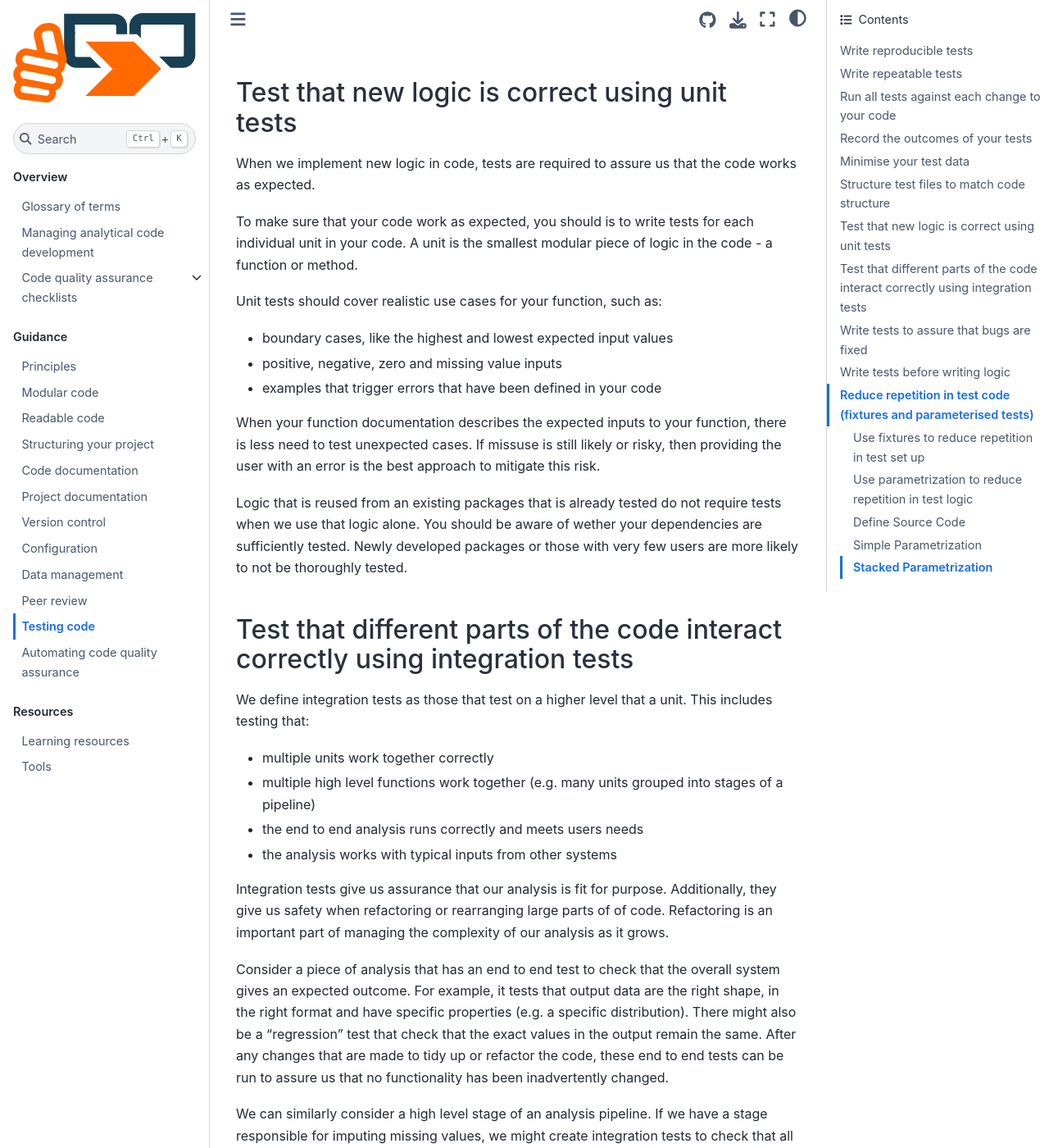
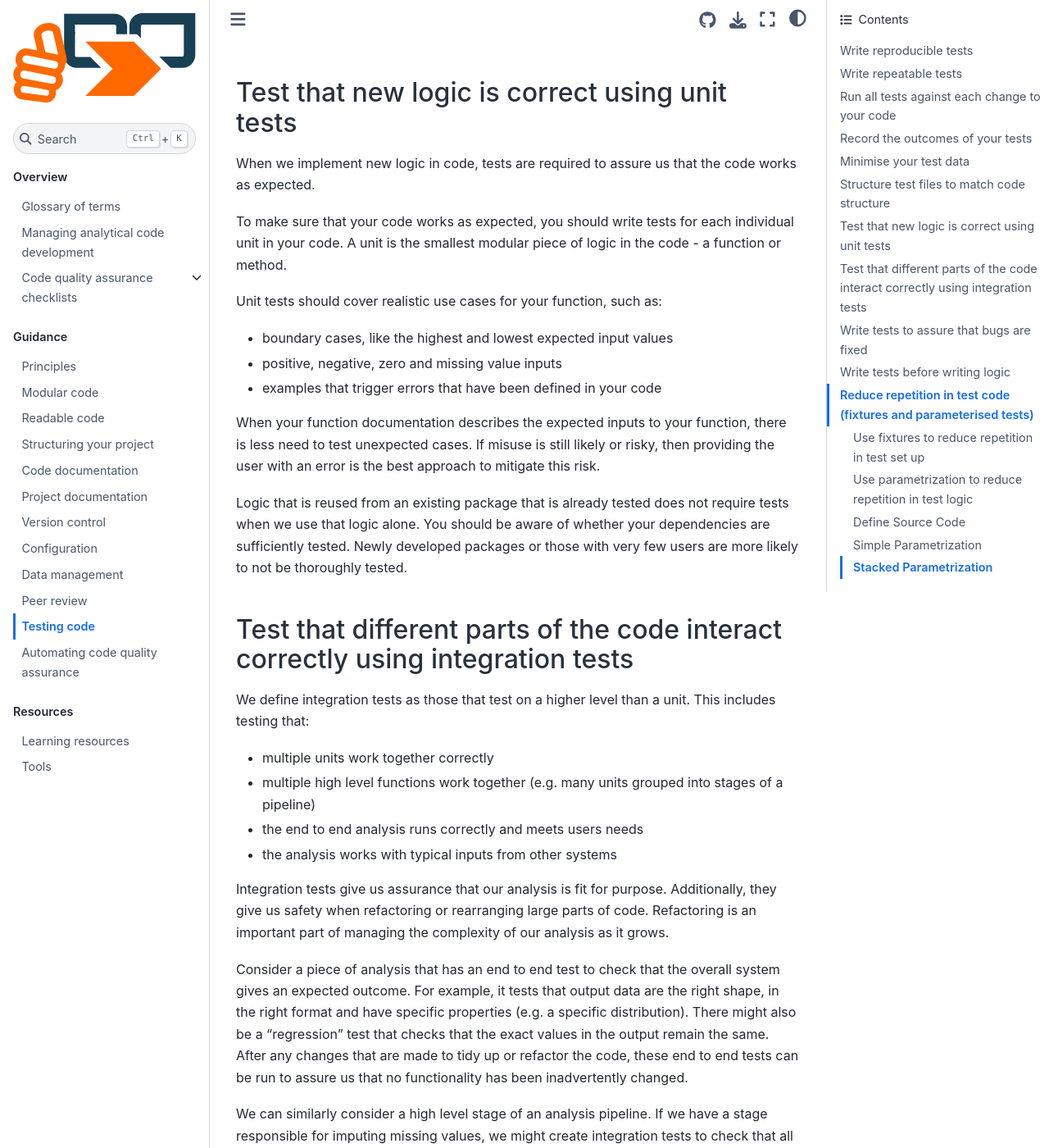
Before and after one commit to best-practice-and-impact/qa-of-code-guidance, a Jupyter Book: the page built from book/testing_code.md, in a window 1280 px wide and 1400 px high, scrolled down 6465 px. Shown: the whole window at 82% size. Built offline with Jupyter Book 1.0.4 settings and Sphinx 7.4.7 and the Sphinx Book theme 1.1.4, drawn with Linux system fonts in a browser that asks for light colours; some of the changed text lies outside the part shown.

Commit message:
fix: Minor typos & grammar

````diff
--- a/book/testing_code.md
+++ b/book/testing_code.md
@@ -43,7 +43,7 @@ Code changes over time, so we need to be able to repeat these checks against the
 Additionally, other analysts should be able to carry out the same checks and get the same results.
 
 Representing our tests as code allows us to consistently repeat the same steps.
-This lets us or another analyst to carry out the same verification again to get the same results.
+This lets us or another analyst carry out the same verification again to get the same results.
 When you have carried out a test manually, you should ensure that you add a code test to reproduce this.
 
 Code that we write for testing should also follow the good practices described earlier on in this book, in particular [](readable_code).
@@ -234,7 +234,7 @@ project/
 
 The Python example above has one file containing unit tests for each module (group of related functions and classes).
 When using this structure you may want to also group multiple test functions into test classes.
-Having one test class per function/class that you are testing will make it clear that the group of tests relates to a that function or class in your source code.
+Having one test class per function/class that you are testing will make it clear that the group of tests relates to that function or class in your source code.
 
 ```{code-block} python
 # An example for tests/unit/test_math.py
@@ -274,7 +274,7 @@ but you should ensure that good modular code practices are followed to separate
 
 When we implement new logic in code, tests are required to assure us that the code works as expected.
 
-To make sure that your code work as expected, you should is to write tests for each individual unit in your code.
+To make sure that your code works as expected, you should write tests for each individual unit in your code.
 A unit is the smallest modular piece of logic in the code - a function or method.
 
 Unit tests should cover realistic use cases for your function, such as:
@@ -283,27 +283,27 @@ Unit tests should cover realistic use cases for your function, such as:
 * examples that trigger errors that have been defined in your code
 
 When your function documentation describes the expected inputs to your function, there is less need to test unexpected cases.
-If missuse is still likely or risky, then providing the user with an error is the best approach to mitigate this risk.
+If misuse is still likely or risky, then providing the user with an error is the best approach to mitigate this risk.
 
-Logic that is reused from an existing packages that is already tested do not require tests when we use that logic alone.
-You should be aware of wether your dependencies are sufficiently tested.
+Logic that is reused from an existing package that is already tested does not require tests when we use that logic alone.
+You should be aware of whether your dependencies are sufficiently tested.
 Newly developed packages or those with very few users are more likely to not be thoroughly tested.
 
 ## Test that different parts of the code interact correctly using integration tests
 
-We define integration tests as those that test on a higher level that a unit. This includes testing that:
+We define integration tests as those that test on a higher level than a unit. This includes testing that:
 * multiple units work together correctly
 * multiple high level functions work together (e.g. many units grouped into stages of a pipeline)
 * the end to end analysis runs correctly and meets users needs
 * the analysis works with typical inputs from other systems
 
 Integration tests give us assurance that our analysis is fit for purpose.
-Additionally, they give us safety when refactoring or rearranging large parts of of code.
+Additionally, they give us safety when refactoring or rearranging large parts of code.
 Refactoring is an important part of managing the complexity of our analysis as it grows.
 
 Consider a piece of analysis that has an end to end test to check that the overall system gives an expected outcome.
 For example, it tests that output data are the right shape, in the right format and have specific properties (e.g. a specific distribution).
-There might also be a "regression" test that check that the exact values in the output remain the same.
+There might also be a "regression" test that checks that the exact values in the output remain the same.
 After any changes that are made to tidy up or refactor the
 code, these end to end tests can be run to assure us that no functionality has been inadvertently changed.
 
@@ -514,8 +514,8 @@ defined that returns a dictionary of the expected values. For example:
 def expected_answers() -> dict:
     """A nested dictionary of expected answers for all combinations in 0:5.
 
-    First level key corresponds to `num1` and second level key is `num2`. The
-    dictionary values are the expected answers. So that when we subset the
+    First level key corresponds to `num1` and the second level key to `num2`.
+    The dictionary values are the expected answers. So that when we subset the
     dictionary with parametrized values, we provide the expected values to
     assert statements.
 
````
Also changed, not shown: other parts of book/testing_code.md (+10 -10 lines).
